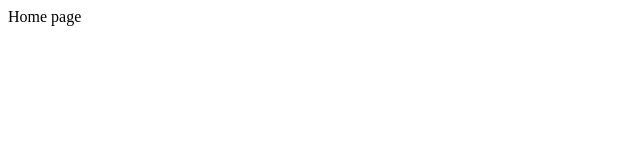
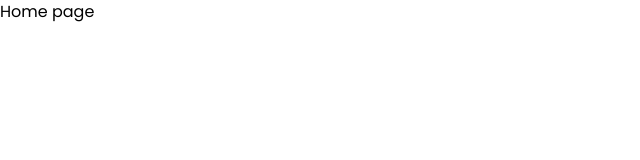
Before and after one commit to KristinaRud/fe-10-101-final-project-1, a React (Create React App) app: page / in a window 1280 px wide. Shown: the top 160 px of the page, without its empty margins (0-640 px from the left). Built offline with nearby package versions, Linux system fonts and the light colour scheme.

Commit message:
add theme

```diff
--- a/package.json
+++ b/package.json
@@ -6,6 +6,7 @@
     "@emotion/react": "^11.11.0",
     "@emotion/styled": "^11.11.0",
     "@mui/material": "^5.13.1",
+    "@fontsource/poppins": "^4.5.10",
     "@reduxjs/toolkit": "^1.9.5",
     "@testing-library/jest-dom": "^5.16.5",
     "@testing-library/react": "^13.4.0",
--- a/src/App.jsx
+++ b/src/App.jsx
@@ -1,12 +1,23 @@
 import { BrowserRouter } from "react-router-dom";
 import { Provider } from "react-redux";
+import {
+  CssBaseline,
+  StyledEngineProvider,
+  ThemeProvider,
+} from "@mui/material";
 import AppRoute from "./route/app.route";
 import store from "./store";
+import theme from "./theme/createTheme";
 
 const App = () => (
   <Provider store={store}>
     <BrowserRouter>
-      <AppRoute />
+      <ThemeProvider theme={theme}>
+        <StyledEngineProvider injectFirst>
+          <CssBaseline />
+          <AppRoute />
+        </StyledEngineProvider>
+      </ThemeProvider>
     </BrowserRouter>
   </Provider>
 );
--- /dev/null
+++ b/src/theme/createTheme.js
@@ -0,0 +1,65 @@
+import "@fontsource/poppins/400.css";
+import "@fontsource/poppins/500.css";
+import "@fontsource/poppins/600.css";
+import "@fontsource/poppins/700.css";
+import "@fontsource/poppins/400-italic.css";
+import "@fontsource/poppins/500-italic.css";
+import "@fontsource/poppins/600-italic.css";
+import "@fontsource/poppins/700-italic.css";
+import { createTheme } from "@mui/material";
+import { enUS } from "@mui/material/locale";
+
+const theme = createTheme(
+  {
+    breakpoints: {
+      values: {
+        xs: 0,
+        sm: 375,
+        md: 768,
+        lg: 1200,
+        xl: 1920,
+      },
+    },
+    typography: {
+      fontFamily: "Poppins",
+      button: {
+        textTransform: "initial",
+      },
+    },
+    palette: {
+      primary: {
+        main: "#000",
+        light: "#CACDD8",
+        dark: "#666666",
+        contrastText: "#A2A6B0",
+      },
+      secondary: {
+        main: "#01A4FF",
+        light: "#F5F7FF",
+        dark: "#0156FF",
+        contrastText: "#fff",
+      },
+      text: {
+        primary: "#000",
+        secondary: "#A2A6B0",
+      },
+      background: {
+        main: "#ECECEC",
+        red: "#C94D3F",
+        green: "#78A962",
+      },
+    },
+    components: {
+      MuiTypography: {
+        defaultProps: {
+          variantMapping: {
+            dashNumb: "p",
+          },
+        },
+      },
+    },
+  },
+  enUS,
+);
+
+export default theme;
```
Also changed, not shown: 1 other file (tests, documents, lock files or other folders).
